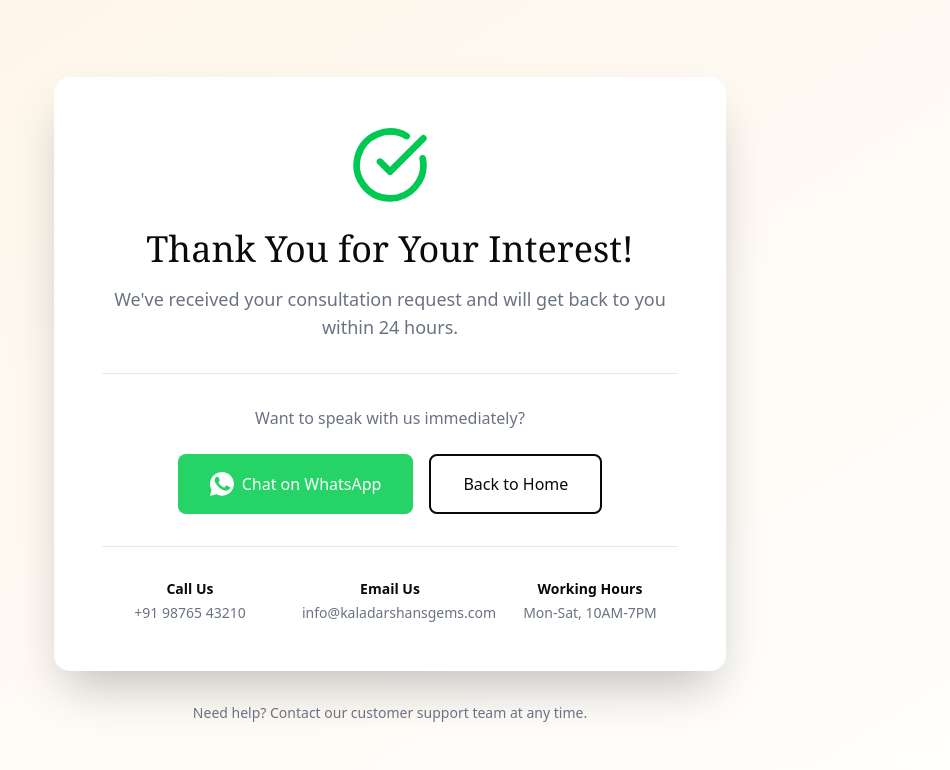
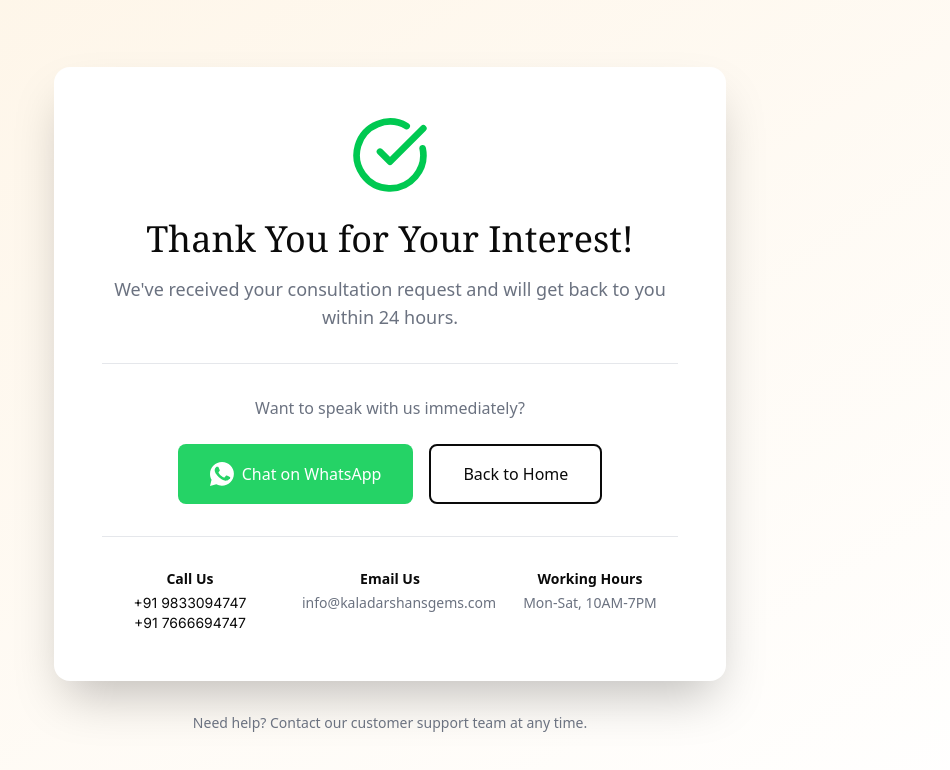
Before and after one commit to SyspreeDev/kala-darshan, a React (Vite) app: page /thank-you in a window 1280 px wide. Shown: the top 770 px of the page, without its empty margins (250-1200 px from the left). Built offline with nearby package versions, Linux system fonts and the light colour scheme; a web font is replaced by a local one.

Commit message:
thank-you page updated

```diff
--- a/src/app/pages/ThankYou.tsx
+++ b/src/app/pages/ThankYou.tsx
@@ -1,6 +1,8 @@
 import { useNavigate } from 'react-router';
 import { CheckCircle } from 'lucide-react';
 import { useEffect, useState } from 'react';
+
+
 
 export default function ThankYou() {
   const navigate = useNavigate();
@@ -85,7 +87,15 @@ export default function ThankYou() {
             <div className="grid grid-cols-1 md:grid-cols-3 gap-6 text-sm">
               <div>
                 <p className="font-semibold text-[#0a0a0a] mb-1">Call Us</p>
-                <p className="text-[#6b7280]">+91 98765 43210</p>
+                <p className="font-['Inter'] text-[14px]">
+                        <a href="tel:+919833094747" className="hover:underline">
+                          +91 9833094747
+                        </a>
+                        <br />
+                        <a href="tel:+917666694747" className="hover:underline">
+                          +91 7666694747
+                        </a>
+                      </p>
               </div>
               <div>
                 <p className="font-semibold text-[#0a0a0a] mb-1">Email Us</p>
```
